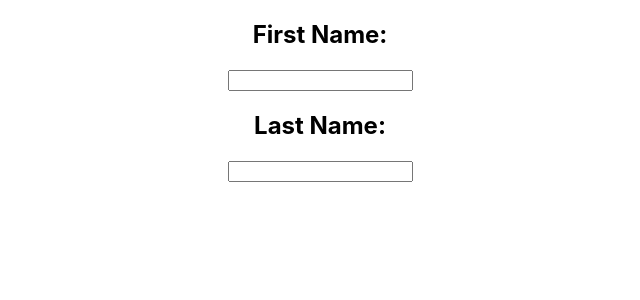
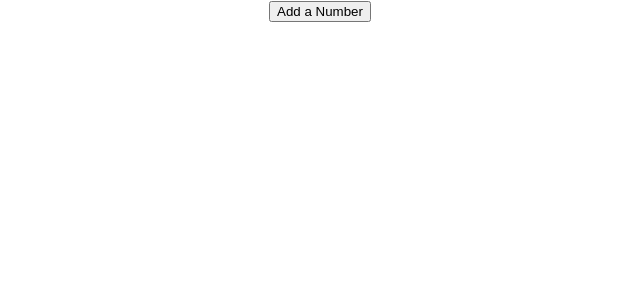
Before and after one commit to Dhrubo-Arafah/react-hooks, a React (Create React App) app: page / in a window 1280 px wide. Shown: the top 300 px of the page, without its empty margins (320-960 px from the left). Built offline with nearby package versions, Linux system fonts and the light colour scheme.

Commit message:
useState with Array

```diff
--- a/src/App.js
+++ b/src/App.js
@@ -1,10 +1,10 @@
 import './App.css';
-import HookCounterThree from './components/useState/HookCounterThree';
+import HookCounterFour from './components/useState/HookCounterFour';
 
 function App() {
   return (
     <div className="App">
-      <HookCounterThree/>
+      <HookCounterFour/>
     </div>
   );
 }
--- /dev/null
+++ b/src/components/useState/HookCounterFour.js
@@ -0,0 +1,29 @@
+import React, {useState} from 'react'
+
+const HookCounterFour = () => {
+ const initialState = [];
+
+ const [item, setItem] = useState(initialState)
+
+ const addItem = () => {
+  setItem([...item,
+  {
+   value: Math.floor(Math.random() * 10) + 1,
+   id: item.length
+   }
+  ])
+ }
+
+ return (
+  <div>
+   <button onClick={addItem}>Add a Number</button>
+   <ul>
+    {item.map(item => (
+     <li key={item.id}>{ item.value}</li>
+    ))}
+   </ul>
+  </div>
+ )
+}
+
+export default HookCounterFour
```
